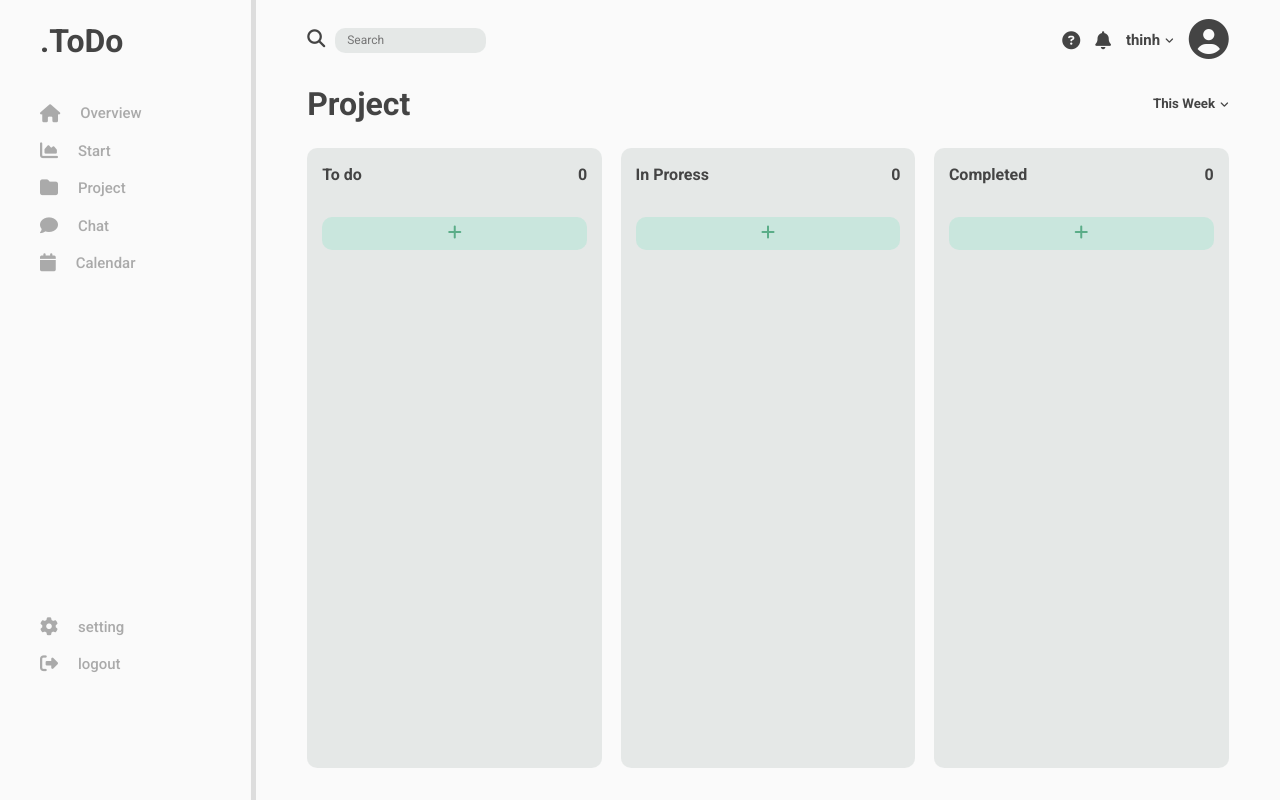
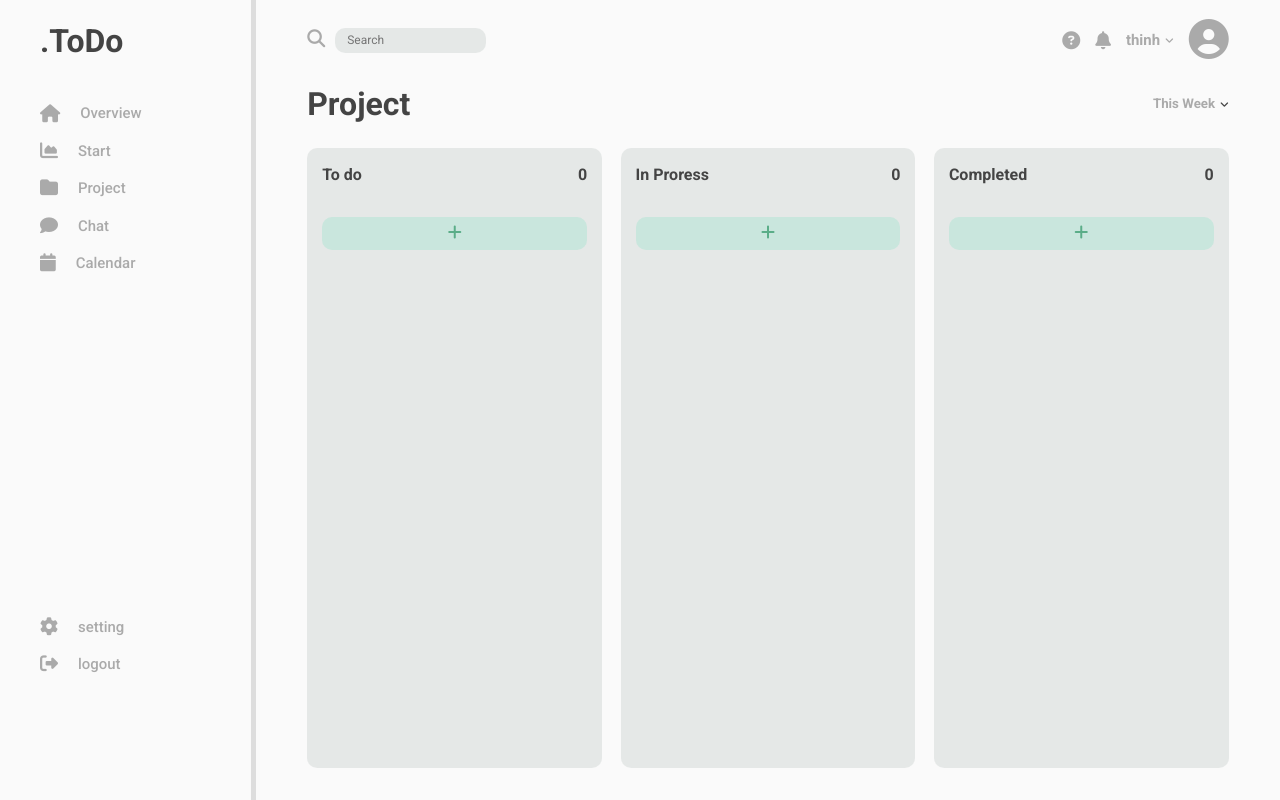
Before and after one commit to ThinhNguyen1102/todolist_web_lab, a plain HTML site: page index.html in a window 1280 px wide. Drawn offline with Linux system fonts and the light colour scheme.

```diff
--- a/style.css
+++ b/style.css
@@ -187,6 +187,7 @@ button {
 
 .nav__left i {
   font-size: 18px;
+  color: #aaa;
 }
 .nav__left input {
   background-color: transparent;
@@ -213,6 +214,9 @@ button {
   gap: 15px;
 
   font-size: 18px;
+}
+.nav__right * {
+  color: #aaa;
 }
 
 .user-name {
@@ -281,6 +285,10 @@ button {
   align-items: center;
   gap: 5px;
   cursor: pointer;
+}
+
+.content__header-time h5 {
+  color: #aaa;
 }
 
 .content__header-time i {
```
